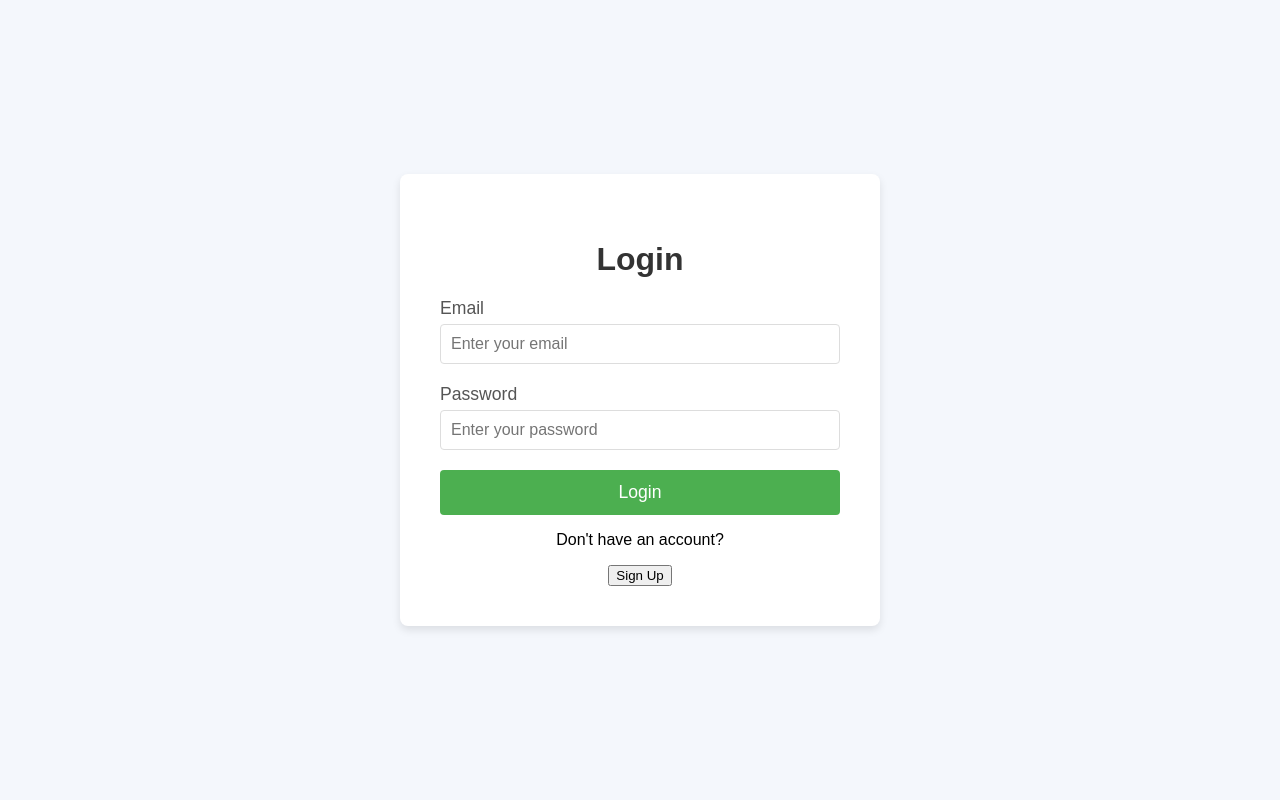
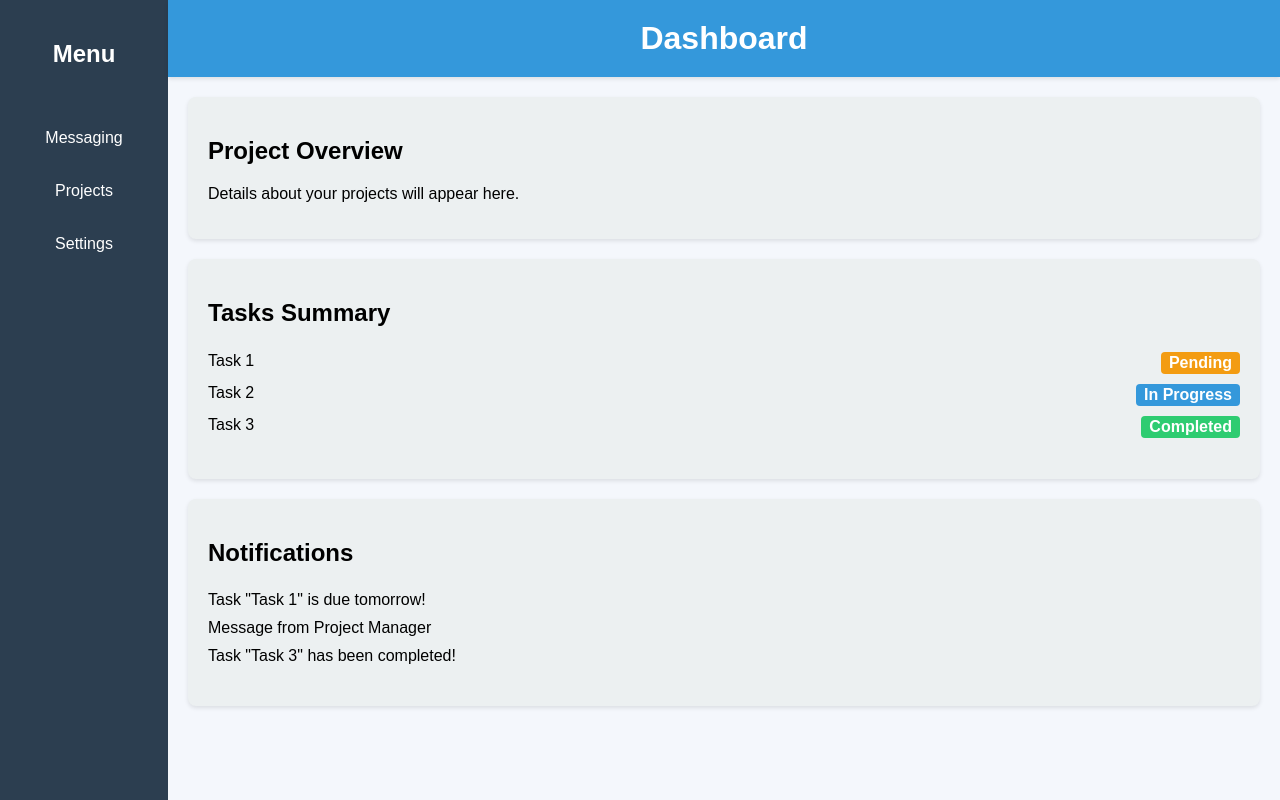
Before and after one commit to Curt-D-Francis/Student-Collab-SWE-Project, a React (Create React App) app in the folder student-collab-tool/: page / in a window 1280 px wide. Built offline with nearby package versions, Linux system fonts and the light colour scheme.

Commit message:
Addition of Dashboard
Here is the code i added for the dashboard. I had to temp change the element on launch to the dashboard since i could not get out of the login page to test stuff..

```diff
--- a/student-collab-tool/src/App.jsx
+++ b/student-collab-tool/src/App.jsx
@@ -3,14 +3,20 @@ import { BrowserRouter as Router, Route, Routes } from 'react-router-dom';
 import LoginPage from './components/LoginPage/LoginPage';
 import AdminPage from './pages/AdminPage';
 import StudentPage from './pages/StudentPage';
+import Dashboard from "./components/Dashboard"; // New Dashboard
+import MessageComponent from "./components/MessageComponent";
+import ProjectComponent from "./components/ProjectComponent";
+
 
 function App() {
   return (
     <Router>
       <Routes>
-        <Route path="/" element={<LoginPage />} />
+        <Route path="/" element={<Dashboard />} />
         <Route path="/admin" element={<AdminPage />} />
         <Route path="/student" element={<StudentPage />} />
+        <Route path="/messages" element={<MessageComponent />} />
+        <Route path="/projects" element={<ProjectComponent />} />
       </Routes>
     </Router>
   );
--- /dev/null
+++ b/student-collab-tool/src/components/Dashboard.css
@@ -0,0 +1,125 @@
+.dashboard-container {
+  display: flex;
+  height: 100vh;
+  font-family: Arial, sans-serif;
+}
+
+/* Navigation Menu styling */
+.navigation-menu {
+  width: 10%;
+  background-color: #2c3e50;
+  color: white;
+  padding: 20px;
+  display: flex;
+  flex-direction: column;
+  justify-content: flex-start;
+  align-items: center;
+}
+
+.navigation-menu h2 {
+  margin-bottom: 20px;
+  font-size: 1.5rem;
+}
+
+.navigation-menu ul {
+  list-style: none;
+  padding: 0;
+  width: 100%;
+}
+
+.navigation-menu li {
+  margin: 15px 0;
+}
+
+.navigation-menu a {
+  color: white;
+  text-decoration: none;
+  display: block;
+  padding: 10px;
+  border-radius: 5px;
+  text-align: center;
+}
+
+.navigation-menu a:hover {
+  background-color: #34495e;
+}
+
+/* Dashboard content styling */
+.dashboard-content {
+  flex: 1;
+  display: flex;
+  flex-direction: column;
+}
+
+.dashboard-header {
+  text-align: center;
+  background-color: #3498db;
+  color: white;
+  padding: 20px 0;
+  box-shadow: 0 2px 4px rgba(0, 0, 0, 0.1);
+}
+
+.dashboard-header h1 {
+  margin: 0;
+  font-size: 2rem;
+}
+
+.dashboard-main {
+  flex: 1;
+  padding: 20px;
+  display: flex;
+  flex-direction: column;
+  gap: 20px;
+}
+
+.project-overview, .tasks-summary, .notifications-panel {
+  background-color: #ecf0f1;
+  padding: 20px;
+  border-radius: 8px;
+  box-shadow: 0 2px 4px rgba(0, 0, 0, 0.1);
+}
+
+.project-list {
+  display: flex;
+  gap: 10px;
+}
+
+.project-card {
+  padding: 15px;
+  background-color: white;
+  border: 1px solid #bdc3c7;
+  border-radius: 5px;
+  text-align: center;
+}
+
+.tasks-list, .notifications-list {
+  list-style: none;
+  padding: 0;
+}
+
+.tasks-list li, .notifications-list li {
+  display: flex;
+  justify-content: space-between;
+  padding: 5px 0;
+}
+
+.status {
+  font-weight: bold;
+  padding: 2px 8px;
+  border-radius: 4px;
+}
+
+.status.pending {
+  background-color: #f39c12;
+  color: white;
+}
+
+.status.in-progress {
+  background-color: #3498db;
+  color: white;
+}
+
+.status.completed {
+  background-color: #2ecc71;
+  color: white;
+}
--- /dev/null
+++ b/student-collab-tool/src/components/Dashboard.jsx
@@ -0,0 +1,64 @@
+import React from "react";
+import { Link } from "react-router-dom";
+import "./Dashboard.css";
+
+const Dashboard = () => {
+  return (
+    <div className="dashboard-container">
+      {/* Navigation Menu */}
+      <nav className="navigation-menu">
+        <h2>Menu</h2>
+        <ul>
+          <li><Link to="/messages">Messaging</Link></li>
+          <li><Link to="/projects">Projects</Link></li>
+          <li><Link to="/settings">Settings</Link></li>
+        </ul>
+      </nav>
+
+      <div className="dashboard-content">
+        {/* Centered Header */}
+        <header className="dashboard-header">
+          <h1>Dashboard</h1>
+        </header>
+
+        <main className="dashboard-main">
+          <section className="project-overview">
+            <h2>Project Overview</h2>
+            <p>Details about your projects will appear here.</p>
+          </section>
+
+          {/* Tasks Summary */}
+          <section className="tasks-summary">
+            <h2>Tasks Summary</h2>
+            <ul className="tasks-list">
+              <li>
+                <span>Task 1</span>
+                <span className="status pending">Pending</span>
+              </li>
+              <li>
+                <span>Task 2</span>
+                <span className="status in-progress">In Progress</span>
+              </li>
+              <li>
+                <span>Task 3</span>
+                <span className="status completed">Completed</span>
+              </li>
+            </ul>
+          </section>
+
+          {/* Notifications Panel */}
+          <section className="notifications-panel">
+            <h2>Notifications</h2>
+            <ul className="notifications-list">
+              <li>Task "Task 1" is due tomorrow!</li>
+              <li>Message from Project Manager</li>
+              <li>Task "Task 3" has been completed!</li>
+            </ul>
+          </section>
+        </main>
+      </div>
+    </div>
+  );
+};
+
+export default Dashboard;
--- /dev/null
+++ b/student-collab-tool/src/components/ProjectComponent.jsx
@@ -0,0 +1,13 @@
+import React from "react";
+import "./projects.css";
+
+const ProjectComponent = () => {
+  return (
+    <div className="project-container">
+      <h1>Projects</h1>
+      <p>Your Projects appear here!</p>
+    </div>
+  );
+};
+
+export default ProjectComponent;
--- /dev/null
+++ b/student-collab-tool/src/components/projects.css
@@ -0,0 +1,13 @@
+.project-container {
+    padding: 20px;
+    font-family: Arial, sans-serif;
+    text-align: center;
+  }
+
+  .project-container h1 {
+    color: #1abc9c;
+  }
+
+  .project-container p {
+    color: #2c3e50;
+  }
```
